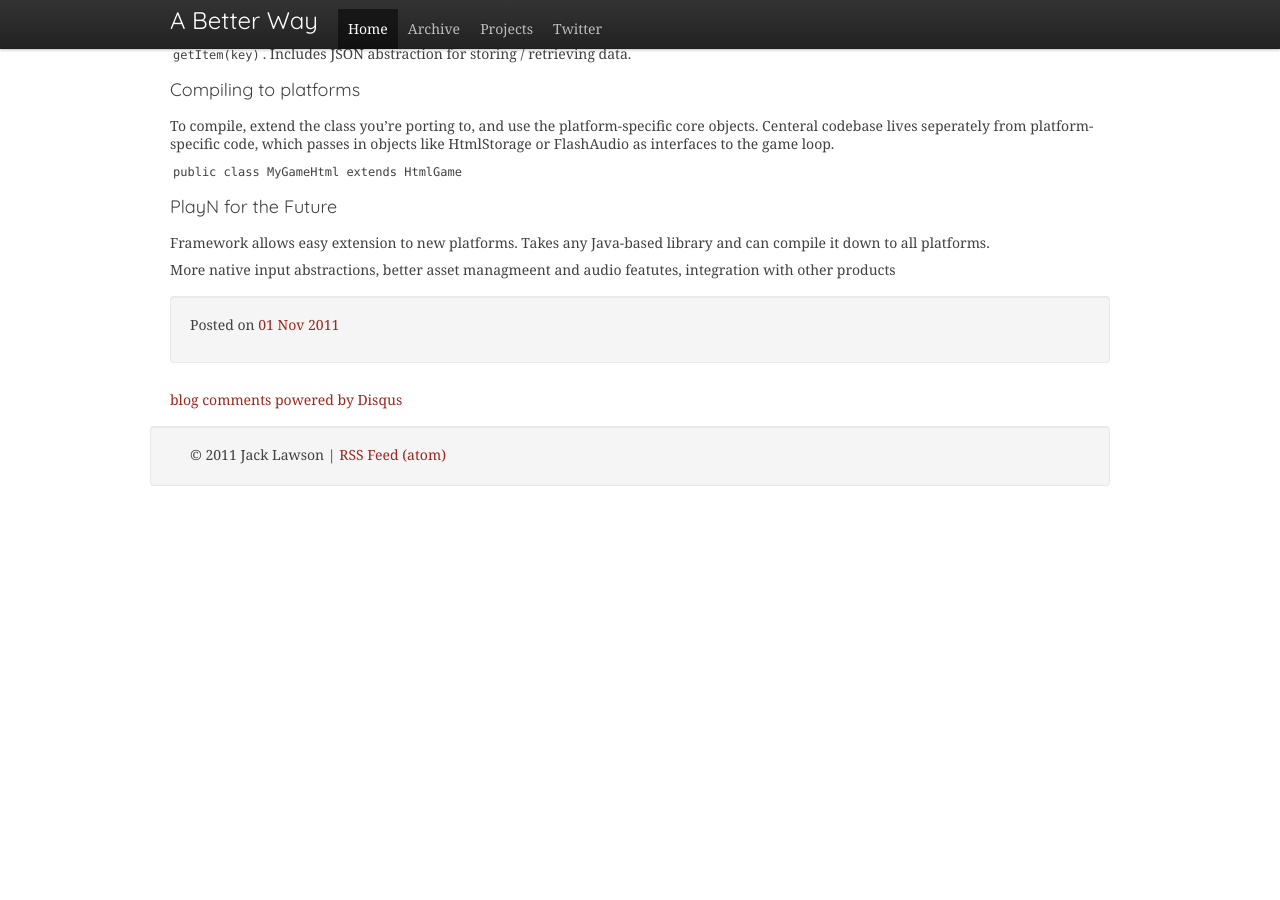
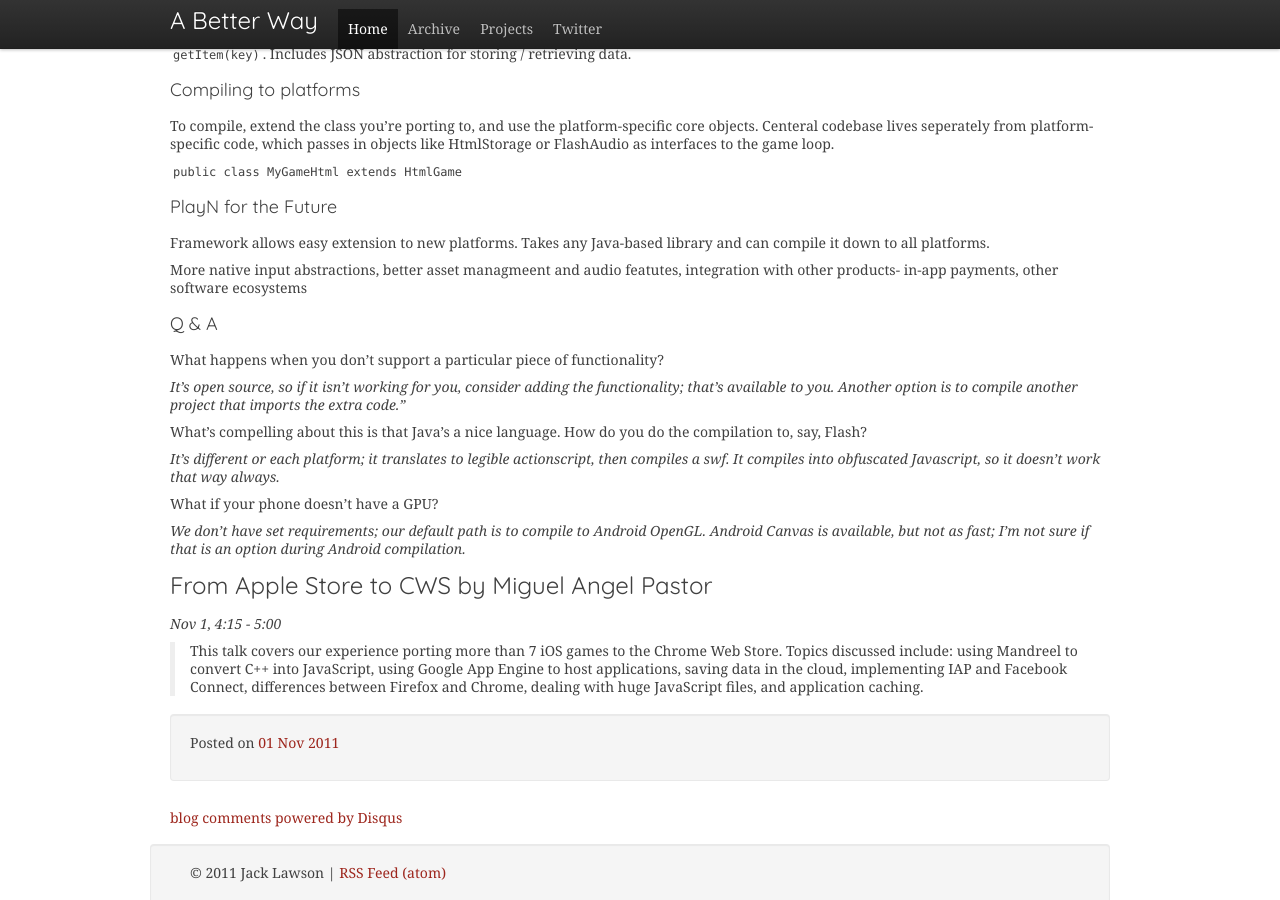
Before and after one commit to ajacksified/ajacksified.github.com, a Jekyll site: the page built from _posts/2011-11-01-new-game-conf-liveblog.markdown, in a window 1280 px wide and 900 px high, scrolled down 11268 px. Built offline with Jekyll 4.4.1, drawn with Linux system fonts in a browser that asks for light colours; nearby versions of some CDN libraries; some web fonts are replaced; Markdown is read by kramdown in place of the engine named in the settings; comment, search, counter and statistics services are not loaded; before the commit the page ends 11774 px from its top, so only the background shows below that.

Commit message:
Session 5

```diff
--- a/_posts/2011-11-01-new-game-conf-liveblog.markdown
+++ b/_posts/2011-11-01-new-game-conf-liveblog.markdown
@@ -756,4 +756,36 @@ Framework allows easy extension to new platforms. Takes any Java-based library
 and can compile it down to all platforms.
 
 More native input abstractions, better asset managmeent and audio featutes,
-integration with other products
+integration with other products- in-app payments, other software ecosystems
+
+### Q &amp; A
+
+What happens when you don't support a particular piece of functionality?
+
+*It's open source, so if it isn't working for you, consider adding the
+functionality; that's available to you. Another option is to compile
+another project that imports the extra code."*
+
+What's compelling about this is that Java's a nice language. How do you do the
+compilation to, say, Flash?
+
+*It's different or each platform; it translates to legible actionscript, then
+compiles a swf. It compiles into obfuscated Javascript, so it doesn't work
+that way always.*
+
+What if your phone doesn't have a GPU?
+
+*We don't have set requirements; our default path is to compile to Android
+OpenGL. Android Canvas is available, but not as fast; I'm not sure if that
+is an option during Android compilation.*
+
+
+## From Apple Store to CWS by Miguel Angel Pastor
+
+*Nov 1, 4:15 - 5:00*
+
+> This talk covers our experience porting more than 7 iOS games to the Chrome
+> Web Store. Topics discussed include: using Mandreel to convert C++ into
+> JavaScript, using Google App Engine to host applications, saving data in the
+> cloud, implementing IAP and Facebook Connect, differences between Firefox and
+> Chrome, dealing with huge JavaScript files, and application caching.
```
